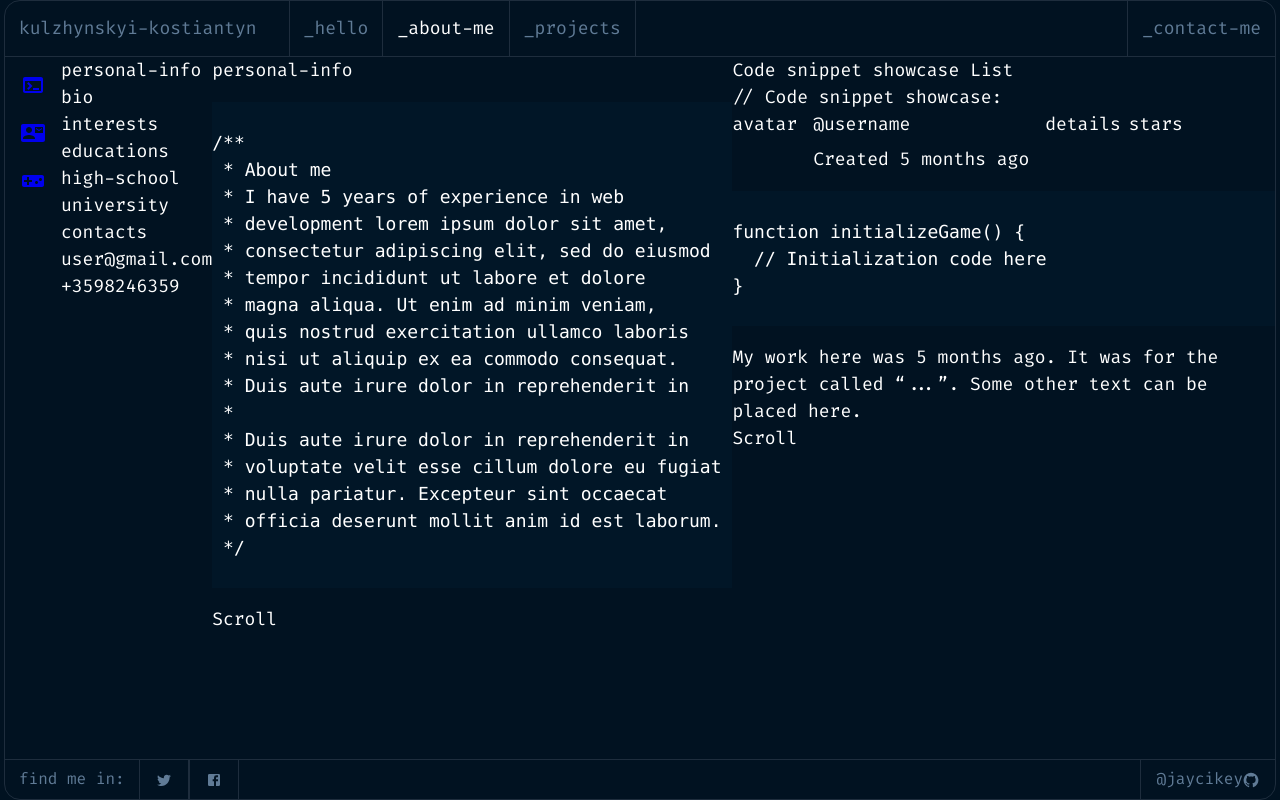
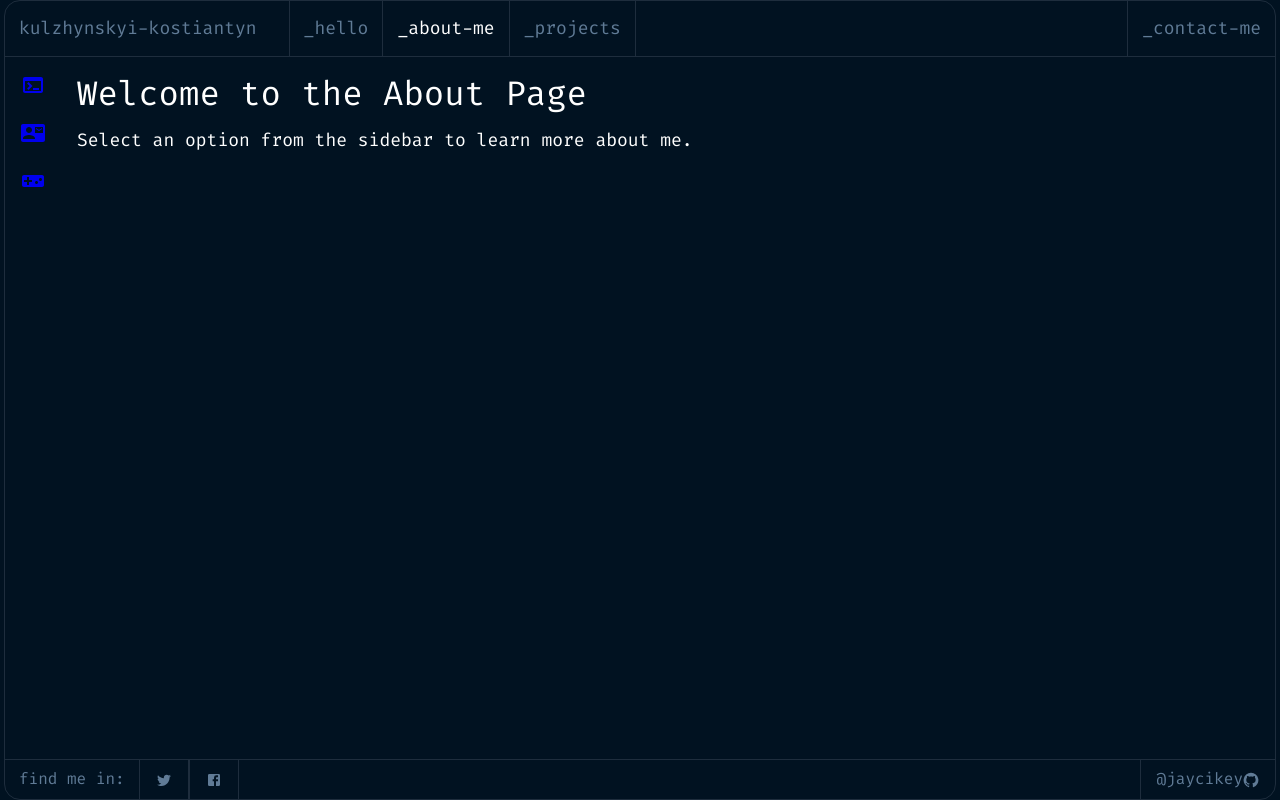
Before and after one commit to jaycikey/Portfolio, a React (Vite) app: page /about in a window 1280 px wide. Built offline with nearby package versions, Linux system fonts and the light colour scheme.

Commit message:
aboutRoutes

```diff
--- a/src/components/About/About.jsx
+++ b/src/components/About/About.jsx
@@ -1,20 +1,24 @@
 import { Box } from '@mui/material';
-import Code from './Code/Code';
-import AboutList from './AboutList/AboutList';
+import { Outlet } from 'react-router-dom';
 import SideBar from './SideBar/SideBar';
-import ContentView from './ContentView/ContentView';
 
 const About = () => {
   const aboutStyles = {
     display: 'flex',
+    flex: 1,
+  };
+
+  const contentStyles = {
+    flex: 1,
+    padding: '1rem',
   };
 
   return (
     <Box sx={aboutStyles}>
       <SideBar />
-      <AboutList />
-      <ContentView />
-      <Code />
+      <Box sx={contentStyles}>
+        <Outlet />
+      </Box>
     </Box>
   );
 };
--- a/src/components/App.jsx
+++ b/src/components/App.jsx
@@ -12,6 +12,16 @@ const HomePage = lazy(() => import('../pages/HomePage'));
 const AboutPage = lazy(() => import('../pages/AboutPage'));
 const ProjectsPage = lazy(() => import('../pages/ProjectsPage'));
 const ContactPage = lazy(() => import('../pages/ContactPage'));
+const DefaultAboutContent = lazy(() =>
+  import('../components/DefaultAboutContent/DefaultAboutContent')
+);
+const ProfessionalInfo = lazy(() =>
+  import('../components/ProfessionalInfo/ProfessionalInfo')
+);
+const PersonalInfo = lazy(() =>
+  import('../components/PersonalInfo/PersonalInfo')
+);
+const Hobbies = lazy(() => import('../components/Hobbies/Hobbies'));
 
 const App = () => {
   useRealViewportHeight();
@@ -24,7 +34,16 @@ const App = () => {
             <Box>
               <Routes>
                 <Route path="/" element={<HomePage />} />
-                <Route path="/about" element={<AboutPage />} />
+                <Route path="/about" element={<AboutPage />}>
+                  <Route index element={<DefaultAboutContent />} />
+                  <Route
+                    path="professional-info"
+                    element={<ProfessionalInfo />}
+                  />
+                  <Route path="personal-info" element={<PersonalInfo />} />
+                  <Route path="hobbies" element={<Hobbies />} />
+                </Route>
+
                 <Route
                   path="/projects"
                   element={<ProjectsPage projects={projects} />}
--- /dev/null
+++ b/src/components/DefaultAboutContent/DefaultAboutContent.jsx
@@ -0,0 +1,16 @@
+import { Typography } from '@mui/material';
+
+const DefaultAboutContent = () => {
+  return (
+    <div>
+      <Typography variant="h4" component="h2" gutterBottom>
+        Welcome to the About Page
+      </Typography>
+      <Typography variant="body1">
+        Select an option from the sidebar to learn more about me.
+      </Typography>
+    </div>
+  );
+};
+
+export default DefaultAboutContent;
--- /dev/null
+++ b/src/components/Hobbies/Hobbies.jsx
@@ -0,0 +1,10 @@
+const Hobbies = () => {
+  return (
+    <div>
+      <h2>Hobbies Information</h2>
+      <p>Details about music, books, hiking, games, etc.</p>
+    </div>
+  );
+};
+
+export default Hobbies;
--- /dev/null
+++ b/src/components/PersonalInfo/PersonalInfo.jsx
@@ -0,0 +1,10 @@
+const PersonalInfo = () => {
+  return (
+    <div>
+      <h2>Personal Information</h2>
+      <p>Details about bio, interest, etc.</p>
+    </div>
+  );
+};
+
+export default PersonalInfo;
--- /dev/null
+++ b/src/components/ProfessionalInfo/ProfessionalInfo.jsx
@@ -0,0 +1,10 @@
+const ProfessionalInfo = () => {
+  return (
+    <div>
+      <h2>Professional Information</h2>
+      <p>Details about experience, skills, certificates, etc.</p>
+    </div>
+  );
+};
+
+export default ProfessionalInfo;
```
